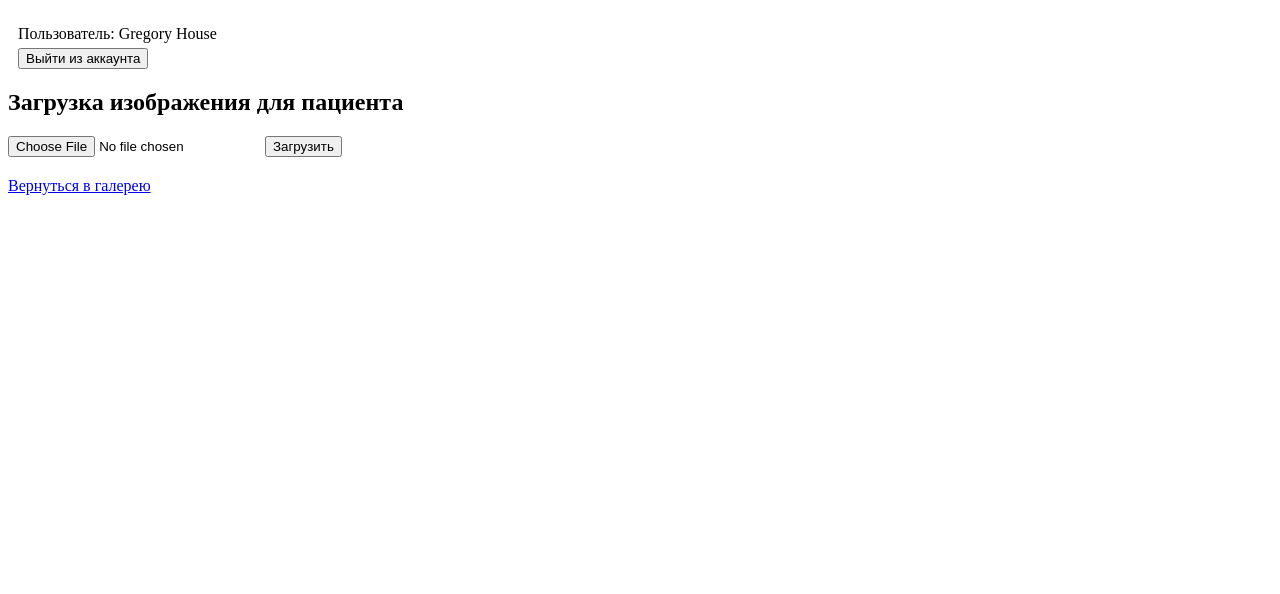
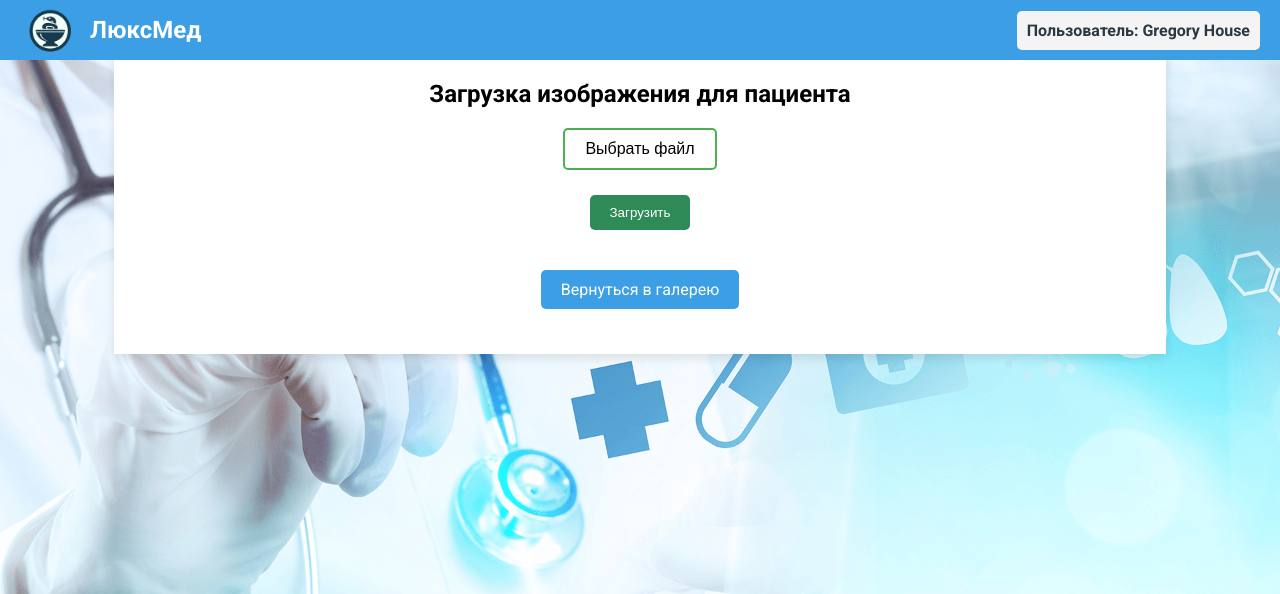
Before and after one commit to EgorCry/Pneumoniae_Model, a Flask app: page /upload_for_patient/1 in a window 1280 px wide. Shown: the top 594 px of the page. Run offline with Flask 3, Linux system fonts and the light colour scheme; a user stored in the database is signed in; parts of the project's set-up code (start-up, migrations or seed data) failed here and were passed over.

Commit message:
Finished MVP with design v1.1

```diff
--- /dev/null
+++ b/static/css/main.css
@@ -0,0 +1,140 @@
+/* static/css/main.css */
+
+body {
+    margin-top: 40px; /* Нужно, чтобы полоска была достаточно отделена от других элементов */
+    padding: 0;
+    font-family: 'Roboto', sans-serif;
+    background-color: #f4f4f4;
+    background: url('../images/dr_dashboard.png') no-repeat center center fixed;
+    background-size: cover;
+}
+
+.top-bar {
+    background-color: #3C9EE5; /* Темно-синий цвет */
+    padding: 5px 0;
+    color: white;
+    display: flex;
+    justify-content: center;
+    align-items: center;
+    position: fixed;
+    top: 0;
+    left: 0;
+    width: 100%;
+    z-index: 1000;
+}
+
+.content {
+    padding-top: 60px;
+}
+
+.user-menu {
+    background-color: #f4f4f4;
+    color: #2B3841;
+    font-weight: bold;
+    border-radius: 5px;
+    margin-left: auto;
+    margin-right: 20px;
+    position: relative;
+    cursor: pointer;
+    padding: 10px 10px;
+    transition: background-color 0.3s;
+}
+
+.user-menu:hover .user-submenu {
+    display: block;
+}
+
+.user-submenu {
+    display: none;
+    position: absolute;
+    top: 100%;
+    right: 0;
+    background-color: red;
+    box-shadow: 0 2px 5px rgba(0,0,0,.2);
+    border-radius: 3px;
+    overflow: hidden;
+    z-index: 1000;
+}
+
+.user-submenu a,
+.logout-button {
+    color: white;
+    padding: 10px 20px;
+    text-decoration: none;
+    display: block;
+    text-align: center;
+}
+
+.user-submenu a:hover,
+.logout-button:hover {
+    background-color: darkred;
+}
+
+.logout-button {
+    border: none;
+    background: none;
+    cursor: pointer;
+    color: white;
+    display: block;
+}
+
+.logo {
+    max-height: 50px;
+    max-width: 100%;
+    margin-left: 25px
+}
+
+.logo-title {
+    font-family: 'Roboto', sans-serif;
+    font-weight: 700;
+    font-size: 24px;
+    color: white;
+    margin: 0 15px;
+}
+
+.doctor-dashboard {
+    background-size: cover;
+    background-position: top center;
+    background-attachment: fixed;
+}
+
+.doctor-dashboard-content {
+    background-color: rgba(255, 255, 255, 0.9);
+    border-radius: 8px;
+    margin: 0px auto;
+    padding: 20px;
+    width: 90%;
+    max-width: 1200px;
+}
+
+.dashboard-title {
+    text-align: center;
+    margin-top: 0px;
+    margin-bottom: 20px;
+}
+
+.doctor-table {
+    width: 100%;
+    border-collapse: collapse;
+    text-align: center;
+}
+
+.doctor-table th,
+.doctor-table td {
+    padding: 15px;
+    border-bottom: 1px solid #ccc;
+    vertical-align: middle;
+}
+
+.doctor-table thead th {
+    background-color: #eee;
+}
+
+.content {
+  position: relative;
+  background: #fff;
+  width: 80%;
+  margin: 0 auto;
+  padding: 20px;
+  box-shadow: 0 4px 10px rgba(0, 0, 0, 0.1);
+}
--- a/templates/base.html
+++ b/templates/base.html
@@ -2,18 +2,26 @@
 <html lang="ru">
 <head>
     <meta charset="UTF-8">
+    <link rel="stylesheet" href="{{ url_for('static', filename='css/main.css') }}">
+    <link href="https://fonts.googleapis.com/css2?family=Roboto:wght@400;700&display=swap" rel="stylesheet">
     <title>{% block title %}{% endblock %}</title>
 </head>
 <body>
-    {% if current_user.is_authenticated %}
-    <div style="position: relative; left: 10px; margin-top: 25px">
-        Пользователь: {{ current_user.first_name }} {{ current_user.last_name }}
-        <form action="{{ url_for('logout') }}" method="post" style="margin-top: 5px">
-            <button type="submit">Выйти из аккаунта</button>
-        </form>
+    <div class="top-bar">
+        {% if current_user.is_authenticated %}
+            <img src="{{ url_for('static', filename='images/logo.png') }}" alt="Логотип" class="logo">
+            <div class="logo-title">ЛюксМед</div>
+            <div class="user-menu">
+                Пользователь: {{ current_user.first_name }} {{ current_user.last_name }}
+                <div class="user-submenu">
+                    <form action="{{ url_for('logout') }}" method="post">
+                        <button type="submit" class="logout-button">Выйти из аккаунта</button>
+                    </form>
+                </div>
+            </div>
+        {% endif %}
     </div>
-    {% endif %}
-    <div>
+    <div class="content">
         {% block content %}{% endblock %}
     </div>
 </body>
--- a/templates/upload_for_patient.html
+++ b/templates/upload_for_patient.html
@@ -3,9 +3,95 @@
 {% block content %}
 <html lang="ru">
 <head>
+    <meta charset="UTF-8">
     <title>Загрузка изображения для пациента</title>
+    <link rel="stylesheet" href="{{ url_for('static', filename='css/main.css') }}">
+    <script>
+          function handleFileSelect(evt) {
+            var fileName = evt.target.files[0].name;
+            var fileNameDisplay = document.getElementById('file-name');
+            fileNameDisplay.textContent = fileName;
+            fileNameDisplay.style.display = 'block';
+          }
+          document.getElementById('file-upload').addEventListener('change', handleFileSelect, false);
+    </script>
+    <style>
+        .file-upload-wrapper {
+            display: flex;
+            align-items: center;
+            justify-content: center;
+            gap: 10px;
+        }
+
+        .file-upload-button {
+            padding: 10px 20px;
+            border: 2px solid #4CAF50; /* Цвет границы кнопки */
+            background-color: #fff;
+            cursor: pointer;
+            border-radius: 5px;
+            font-size: 16px;
+        }
+
+        .file-upload-button:hover {
+            background-color: #4CAF50; /* Цвет фона кнопки при наведении */
+            color: #fff;
+        }
+
+        #file-name {
+            display: none;
+            padding: 10px;
+            font-size: 14px;
+            color: #555;
+        }
+
+        .alert {
+            color: red;
+        }
+        .centered-content {
+            text-align: center;
+            margin: 20px 0;
+        }
+
+        .file-input-container,
+        .submit-button-container {
+            margin: 10px auto;
+            padding: 10px;
+        }
+
+        .file-input,
+        .submit-button,
+        .back-button {
+            padding: 10px 20px;
+            margin: 5px;
+            border: none;
+            border-radius: 5px;
+            cursor: pointer;
+        }
+
+        .file-input {
+            display: inline-block;
+        }
+
+        .submit-button {
+            background-color: #2E8B57;
+            color: white;
+        }
+
+        .back-button {
+            background-color: #3C9EE5;
+            color: white;
+            text-decoration: none;
+            display: inline-block;
+        }
+
+        .back-button:hover,
+        .submit-button:hover {
+            opacity: 0.8;
+        }
+    </style>
 </head>
 <body>
+    <div class="centered-content">
         <h2>Загрузка изображения для пациента</h2>
         {% with messages = get_flashed_messages() %}
             {% if messages %}
@@ -16,13 +102,30 @@
                 </div>
             {% endif %}
         {% endwith %}
-    <form action="{{ url_for('upload_for_patient', patient_id=patient_id) }}" method="post" enctype="multipart/form-data">
-        <input type="file" name="image">
-        <input type="submit" value="Загрузить">
+        <form action="{{ url_for('upload_for_patient', patient_id=patient_id) }}" method="post" enctype="multipart/form-data" class="centered-content">
+            <div class="file-upload-wrapper">
+                <button type="button" onclick="document.getElementById('file-upload').click()" class="file-upload-button">Выбрать файл</button>
+                <input type="file" id="file-upload" name="image" class="file-input" style="display: none;">
+            </div>
+            <div>
+                <span id="file-name" style="display: none;">Файл не выбран.</span>
+            </div>
+            <div class="submit-button-container">
+                <input type="submit" value="Загрузить" class="submit-button">
+            </div>
         </form>
-    <div style="margin-top: 20px">
-        <a href="{{ url_for('doctor_patient_gallery', patient_id=patient_id) }}">Вернуться в галерею</a>
+        <div>
+            <a href="{{ url_for('doctor_patient_gallery', patient_id=patient_id) }}" class="back-button">Вернуться в галерею</a>
         </div>
+    </div>
+    <script>
+        document.getElementById('file-upload').onchange = function () {
+          var fileName = this.files[0].name;
+          var fileNameDisplay = document.getElementById('file-name');
+          fileNameDisplay.textContent = fileName;
+          fileNameDisplay.style.display = 'block';
+        };
+    </script>
 </body>
 {% endblock %}
 </html>
```
Also changed, not shown: static/css/login.css (added, +91 -0 lines), static/css/registration.css (added, +76 -0 lines), templates/doctor_dashboard.html (+12 -14 lines), templates/gallery.html (+29 -12 lines), templates/image_info.html (+9 -1 lines), templates/login.html (+13 -8 lines), templates/register.html (+8 -9 lines), static/images/dr_dashboard.png (added), static/images/logo.png (added). Lines whose indentation alone changed are shown as unchanged.
